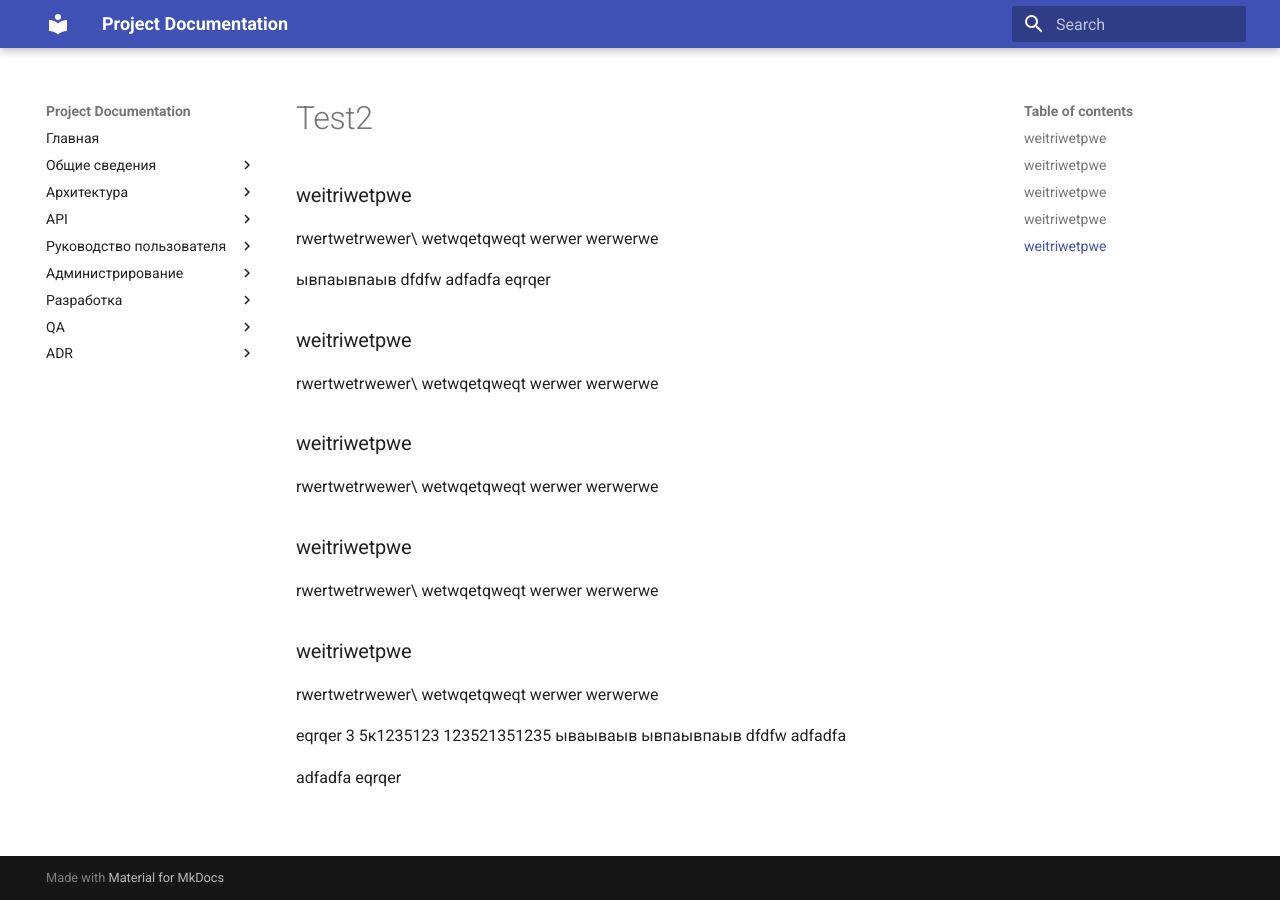
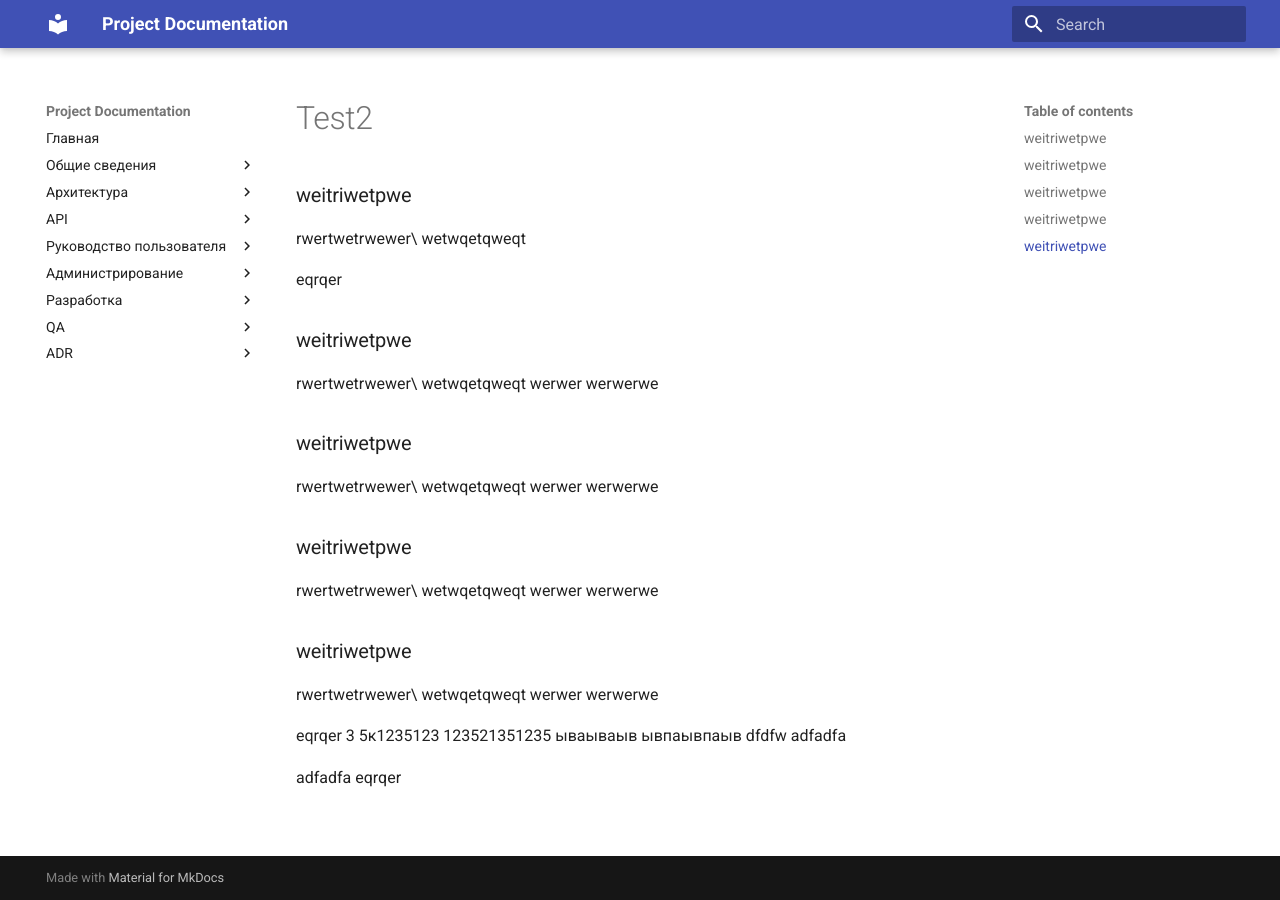
Before and after one commit to techwri/Demo, an MkDocs documentation site: the page built from docs/architecture/test2.md, in a window 1280 px wide. Built offline with MkDocs 1.6.1 and Material for MkDocs 9.7.7, drawn with Linux system fonts in a browser that asks for light colours.

Commit message:
Update test2.md

```diff
--- a/docs/architecture/test2.md
+++ b/docs/architecture/test2.md
@@ -1,17 +1,7 @@
 ### weitriwetpwe
 rwertwetrwewer\
 wetwqetqweqt
-werwer
-werwerwe
 
-
-
-
-
-
-ывпаывпаыв
-dfdfw
-adfadfa
 eqrqer
 ### weitriwetpwe
 rwertwetrwewer\
```
